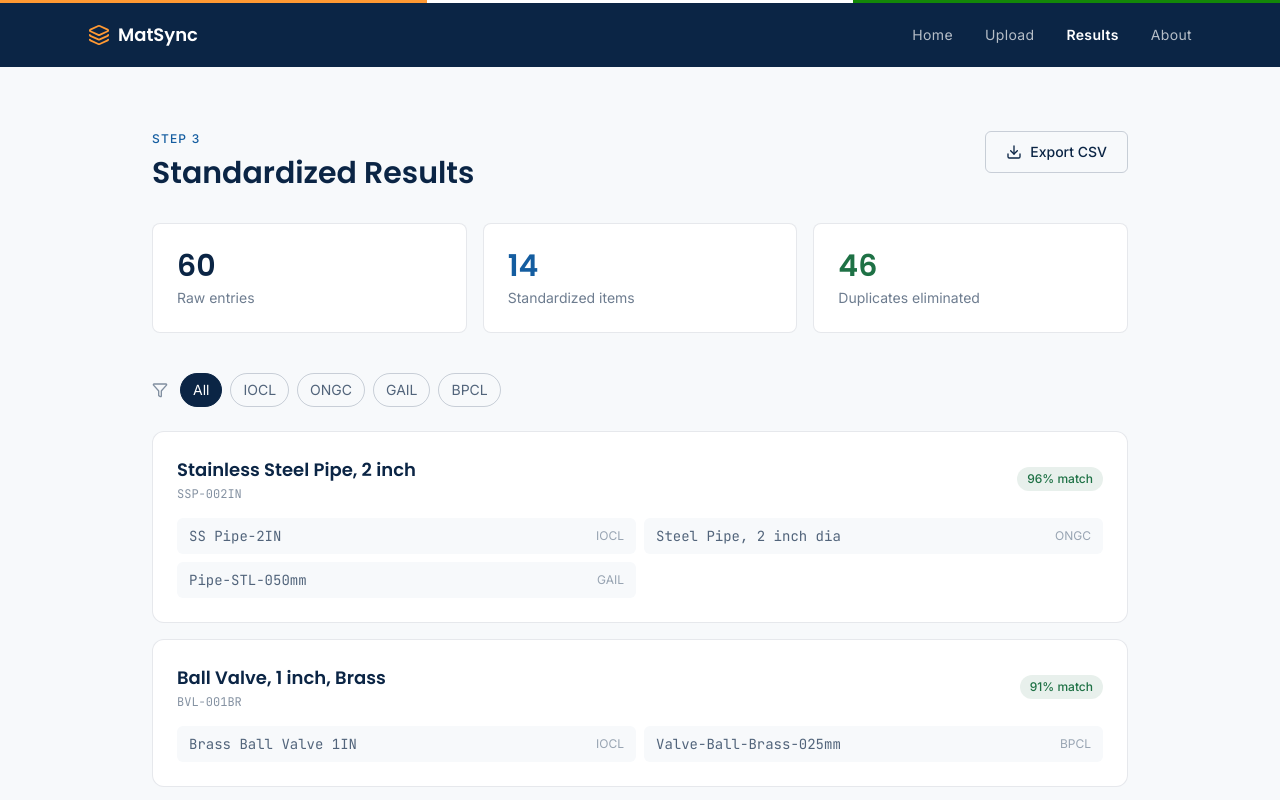
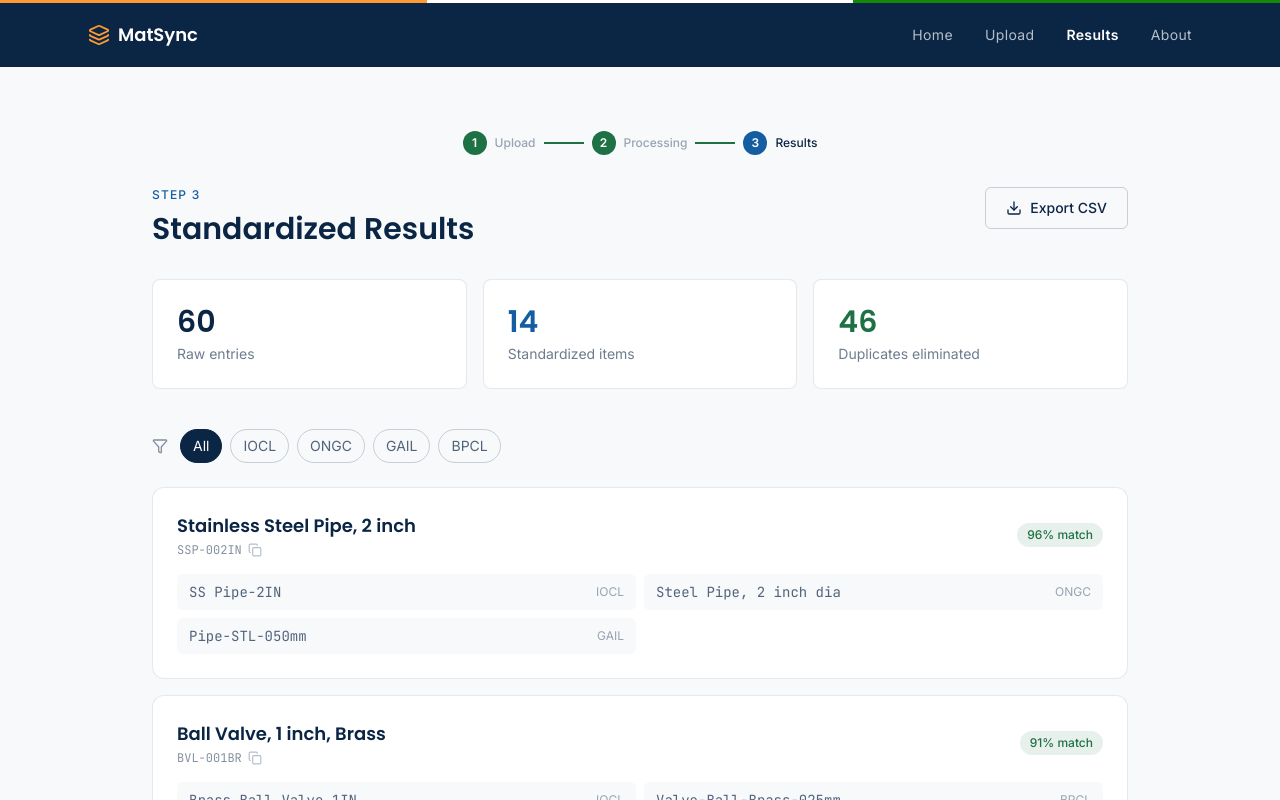
Before and after one commit to sih26099/frontend, a React (Vite) app: page /results in a window 1280 px wide. Shown: the top 800 px of the page. Built offline with nearby package versions, Linux system fonts and the light colour scheme.

Commit message:
Add step indicator across upload flow and copy-to-clipboard on codes

```diff
--- /dev/null
+++ b/src/components/StepIndicator.jsx
@@ -0,0 +1,44 @@
+const STEPS = ["Upload", "Processing", "Results"];
+
+export default function StepIndicator({ current }) {
+  return (
+    <div className="flex items-center justify-center gap-2 mb-8" aria-label="Progress">
+      {STEPS.map((label, i) => {
+        const stepNum = i + 1;
+        const isDone = stepNum < current;
+        const isActive = stepNum === current;
+        return (
+          <div key={label} className="flex items-center gap-2">
+            <div className="flex items-center gap-2">
+              <div
+                className={`w-6 h-6 rounded-full flex items-center justify-center text-xs font-semibold transition-colors ${
+                  isDone
+                    ? "bg-success text-white"
+                    : isActive
+                    ? "bg-steel text-white"
+                    : "bg-navy/10 text-navy/40"
+                }`}
+              >
+                {stepNum}
+              </div>
+              <span
+                className={`text-xs font-medium hidden sm:inline ${
+                  isActive ? "text-navy" : "text-navy/40"
+                }`}
+              >
+                {label}
+              </span>
+            </div>
+            {stepNum < STEPS.length && (
+              <div
+                className={`w-6 sm:w-10 h-0.5 ${
+                  isDone ? "bg-success" : "bg-navy/10"
+                }`}
+              />
+            )}
+          </div>
+        );
+      })}
+    </div>
+  );
+}
--- a/src/pages/Processing.jsx
+++ b/src/pages/Processing.jsx
@@ -1,6 +1,7 @@
 import { useEffect, useState } from "react";
 import { useNavigate } from "react-router-dom";
 import { CheckCircle2, Loader2 } from "lucide-react";
+import StepIndicator from "../components/StepIndicator";
 
 const steps = [
   "Normalizing text & expanding abbreviations",
@@ -24,6 +25,8 @@ export default function Processing() {
 
   return (
     <div className="max-w-xl mx-auto px-4 sm:px-6 py-24 text-center">
+      <StepIndicator current={2} />
+
       <h1 className="font-display text-2xl font-semibold text-navy mb-2">
         Standardizing your material list
       </h1>
--- a/src/pages/Results.jsx
+++ b/src/pages/Results.jsx
@@ -1,6 +1,7 @@
 import { useState, useMemo } from "react";
-import { Download, Filter } from "lucide-react";
+import { Download, Filter, Copy, Check } from "lucide-react";
 import { mockClusters, summaryStats } from "../data/mockClusters";
+import StepIndicator from "../components/StepIndicator";
 
 export default function Results() {
   const [cpseFilter, setCpseFilter] = useState("All");
@@ -14,6 +15,8 @@ export default function Results() {
 
   return (
     <div className="max-w-5xl mx-auto px-4 sm:px-6 py-16">
+      <StepIndicator current={3} />
+
       <div className="flex flex-col sm:flex-row sm:items-end sm:justify-between gap-4 mb-8">
         <div>
           <p className="text-xs tracking-widest uppercase text-steel font-medium mb-2">
@@ -74,6 +77,32 @@ function StatCard({ label, value, color = "text-navy" }) {
   );
 }
 
+function CopyButton({ text }) {
+  const [copied, setCopied] = useState(false);
+
+  const handleCopy = async (e) => {
+    e.stopPropagation();
+    try {
+      await navigator.clipboard.writeText(text);
+      setCopied(true);
+      setTimeout(() => setCopied(false), 1500);
+    } catch {
+      // clipboard not available, fail silently
+    }
+  };
+
+  return (
+    <button
+      onClick={handleCopy}
+      className="text-navy/30 hover:text-navy/70 transition-colors flex-shrink-0"
+      aria-label={`Copy ${text}`}
+      title="Copy code"
+    >
+      {copied ? <Check size={14} className="text-success" /> : <Copy size={14} />}
+    </button>
+  );
+}
+
 function ClusterCard({ cluster }) {
   const isVerified = cluster.method === "llm_verified";
   return (
@@ -83,7 +112,10 @@ function ClusterCard({ cluster }) {
           <h3 className="font-display font-semibold text-navy text-lg">
             {cluster.canonicalName}
           </h3>
-          <p className="font-mono text-xs text-navy/50 mt-0.5">{cluster.canonicalCode}</p>
+          <div className="flex items-center gap-1.5 mt-0.5">
+            <p className="font-mono text-xs text-navy/50">{cluster.canonicalCode}</p>
+            <CopyButton text={cluster.canonicalCode} />
+          </div>
         </div>
         <div className="flex items-center gap-2 self-start sm:self-auto">
           <span
--- a/src/pages/Upload.jsx
+++ b/src/pages/Upload.jsx
@@ -2,6 +2,7 @@ import { useState, useRef } from "react";
 import { useNavigate } from "react-router-dom";
 import { UploadCloud, FileSpreadsheet, X, Download, Check } from "lucide-react";
 import ErrorState from "../components/ErrorState";
+import StepIndicator from "../components/StepIndicator";
 
 const SAMPLE_ROWS = [
   { source: "IOCL", code: "SSP-2IN-001", desc: "SS Pipe-2IN" },
@@ -109,6 +110,8 @@ export default function Upload() {
 
   return (
     <div className="max-w-4xl mx-auto px-4 sm:px-6 py-16 relative">
+      <StepIndicator current={1} />
+
       {toast && (
         <div className="fixed top-6 right-6 z-50 bg-navy text-white text-sm font-medium px-4 py-3 rounded-lg shadow-lg flex items-center gap-2 animate-[fadeIn_0.2s_ease-out]">
           <Check size={16} className="text-saffron" />
```
